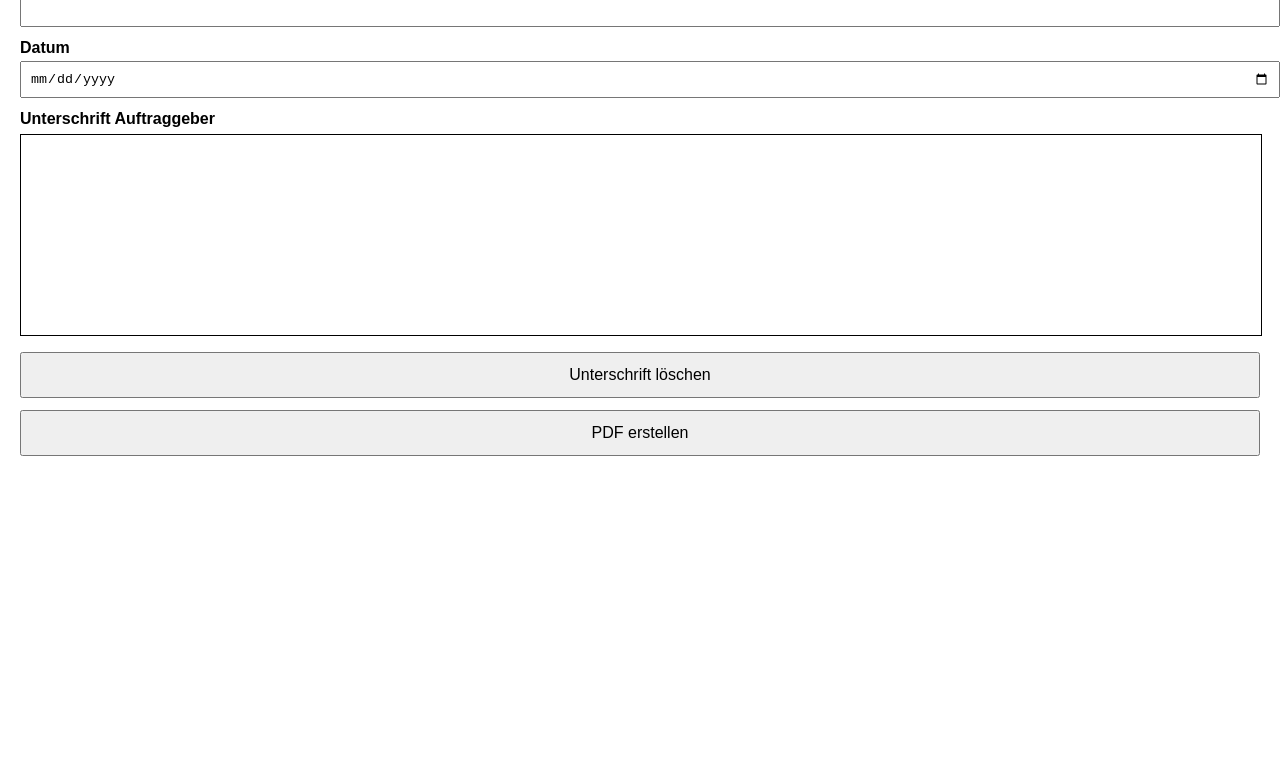
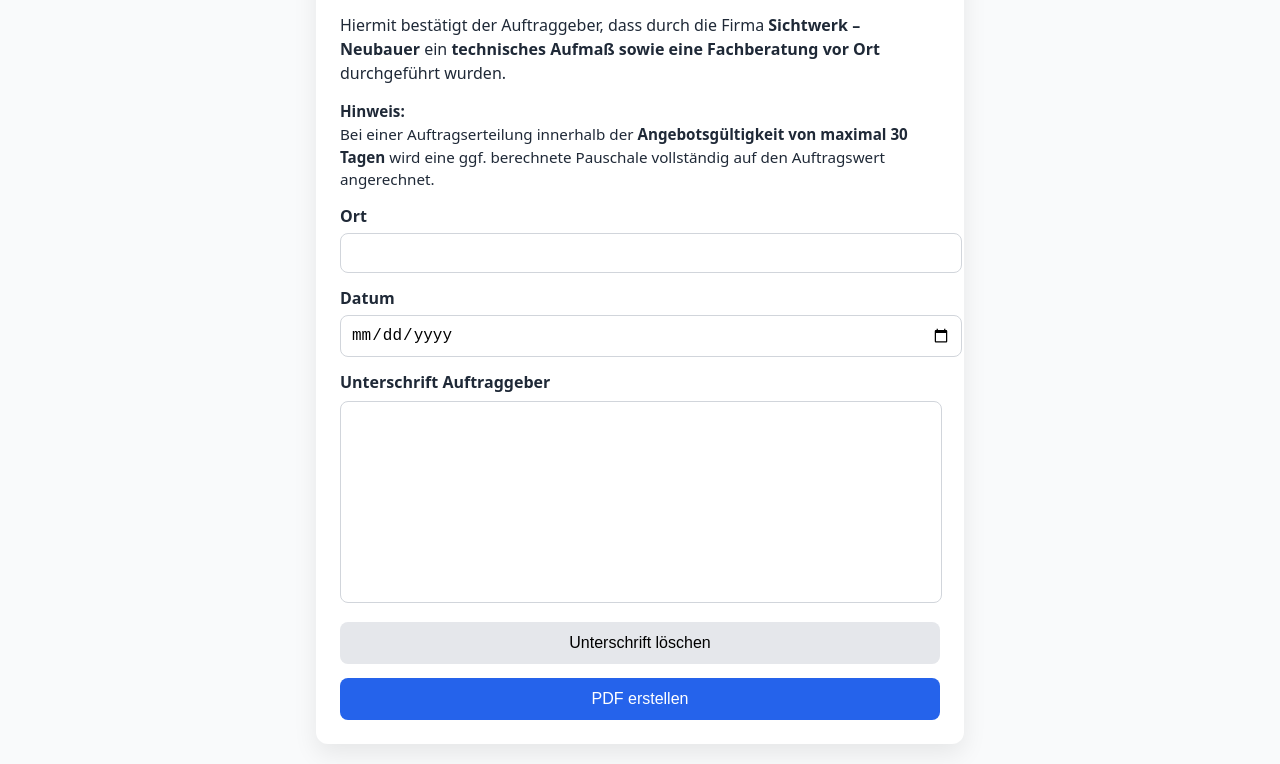
Before and after one commit to swen89gmxde/aufmass-protokoll, a plain HTML site: page index.html in a window 1280 px wide. Shown: the part 166-930 px from the top of the page. Before the commit the page ends 800 px from the top, so only its background shows below. Drawn offline with nearby package versions, Linux system fonts and the light colour scheme.

Commit message:
index.html

```diff
--- a/index.html
+++ b/index.html
@@ -6,51 +6,109 @@
 <title>Besuchsbestätigung – Technisches Aufmaß</title>
 <meta name="viewport" content="width=device-width, initial-scale=1.0">
 
-<script src="https://cdn.jsdelivr.net/npm/signature_pad@4.1.7/dist/signature_pad.umd.min.js"></script>
-<script src="https://cdn.jsdelivr.net/npm/jspdf@2.5.1/dist/jspdf.umd.min.js"></script>
+https://cdn.jsdelivr.net/npm/signature_pad@4.1.7/dist/signature_pad.umd.min.js
+https://cdn.jsdelivr.net/npm/jspdf@2.5.1/dist/jspdf.umd.min.js>
 
 <style>
+:root {
+    --primary: #1f2937;
+    --accent: #2563eb;
+    --bg: #f9fafb;
+    --card: #ffffff;
+}
+
 body {
-    font-family: Arial, sans-serif;
-    margin: 20px;
+    font-family: system-ui, -apple-system, BlinkMacSystemFont, "Segoe UI", sans-serif;
+    background: var(--bg);
+    margin: 0;
+    padding: 20px;
+    color: var(--primary);
 }
+
+.container {
+    max-width: 600px;
+    margin: 0 auto;
+    background: var(--card);
+    padding: 24px;
+    border-radius: 12px;
+    box-shadow: 0 10px 25px rgba(0,0,0,0.08);
+}
+
 h2 {
     text-align: center;
+    margin-bottom: 20px;
 }
+
+p {
+    line-height: 1.5;
+    margin-bottom: 14px;
+}
+
 label {
-    font-weight: bold;
+    font-weight: 600;
     display: block;
-    margin-top: 12px;
+    margin-top: 14px;
 }
+
 input {
     width: 100%;
-    padding: 8px;
-    margin-top: 4px;
+    padding: 10px;
+    margin-top: 6px;
+    border-radius: 8px;
+    border: 1px solid #d1d5db;
+    font-size: 16px;
 }
+
 canvas {
-    border: 1px solid #000;
+    border: 1px solid #d1d5db;
     width: 100%;
     height: 200px;
-    margin-top: 6px;
+    border-radius: 8px;
+    margin-top: 8px;
 }
+
 button {
     width: 100%;
     padding: 12px;
-    margin-top: 12px;
+    margin-top: 14px;
     font-size: 16px;
+    border-radius: 8px;
+    border: none;
+    cursor: pointer;
+}
+
+.clear {
+    background: #e5e7eb;
+}
+
+.create {
+    background: var(--accent);
+    color: white;
 }
 </style>
 </head>
 
 <body>
 
-<h2>Besuchsbestätigung / Aufmaß‑Protokoll</h2>
+<div class="container">
+
+<h2>Besuchsbestätigung</h2>
 
 <p><strong>Firma:</strong> Sichtwerk – Neubauer</p>
 
 <p>
-Hiermit bestätigt der Auftraggeber, dass durch die Firma <strong>Sichtwerk – Neubauer</strong>
-ein <strong>technisches Aufmaß sowie eine Fachberatung vor Ort</strong> durchgeführt wurden.
+Hiermit bestätigt der Auftraggeber, dass durch die Firma
+<strong>Sichtwerk – Neubauer</strong> ein
+<strong>technisches Aufmaß sowie eine Fachberatung vor Ort</strong>
+durchgeführt wurden.
+</p>
+
+<p style="font-size: 0.95em;">
+<strong>Hinweis:</strong><br>
+Bei einer Auftragserteilung innerhalb der
+<strong>Angebotsgültigkeit von maximal 30 Tagen</strong>
+wird eine ggf. berechnete Pauschale vollständig auf den Auftragswert
+angerechnet.
 </p>
 
 <label>Ort</label>
@@ -62,11 +120,16 @@ ein <strong>technisches Aufmaß sowie eine Fachberatung vor Ort</strong> durchge
 <label>Unterschrift Auftraggeber</label>
 <canvas id="signature"></canvas>
 
-<button onclick="signaturePad.clear()">Unterschrift löschen</button>
-<button onclick="generatePDF()">PDF erstellen</button>
+<button class="clear" onclick="signaturePad.clear()">Unterschrift löschen</button>
+<button class="create" onclick="generatePDF()">PDF erstellen</button>
+
+</div>
 
 <script>
 const signaturePad = new SignaturePad(document.getElementById("signature"));
+
+document.getElementById("datum").value =
+    new Date().toISOString().split("T")[0];
 
 function generatePDF() {
     if (signaturePad.isEmpty()) {
@@ -79,27 +142,24 @@ function generatePDF() {
 
     pdf.setFontSize(12);
     pdf.text("Besuchsbestätigung – Technisches Aufmaß", 14, 20);
-
     pdf.text("Firma: Sichtwerk – Neubauer", 14, 35);
-    pdf.text("Ort: " + document.getElementById("ort").value, 14, 50);
-    pdf.text("Datum: " + document.getElementById("datum").value, 14, 60);
+    pdf.text("Ort: " + ort.value, 14, 50);
+    pdf.text("Datum: " + datum.value, 14, 60);
 
     pdf.text(
-        "Hiermit wird bestätigt, dass ein technisches Aufmaß sowie eine Fachberatung\nvor Ort durchgeführt wurden.",
+        "Hiermit wird bestätigt, dass ein technisches Aufmaß sowie eine\nFachberatung vor Ort durchgeführt wurden.",
         14,
         75
     );
 
-    pdf.text("Unterschrift Auftraggeber:", 14, 105);
+    pdf.text(
+        "Hinweis: Bei Auftragserteilung innerhalb der Angebotsgültigkeit\nvon maximal 30 Tagen wird eine ggf. berechnete Pauschale vollständig\nangerechnet.",
+        14,
+        95
+    );
 
-    pdf.addImage(
-        signaturePad.toDataURL("image/png"),
-        "PNG",
-        14,
-        110,
-        180,
-        50
-    );
+    pdf.text("Unterschrift Auftraggeber:", 14, 125);
+    pdf.addImage(signaturePad.toDataURL("image/png"), "PNG", 14, 130, 180, 50);
 
     pdf.save("Besuchsbestätigung_Aufmaß.pdf");
 }
```
